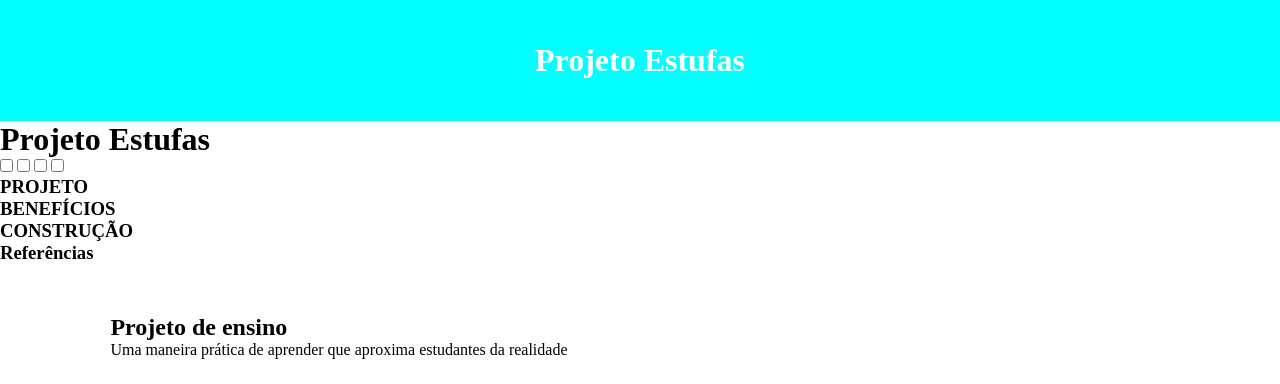
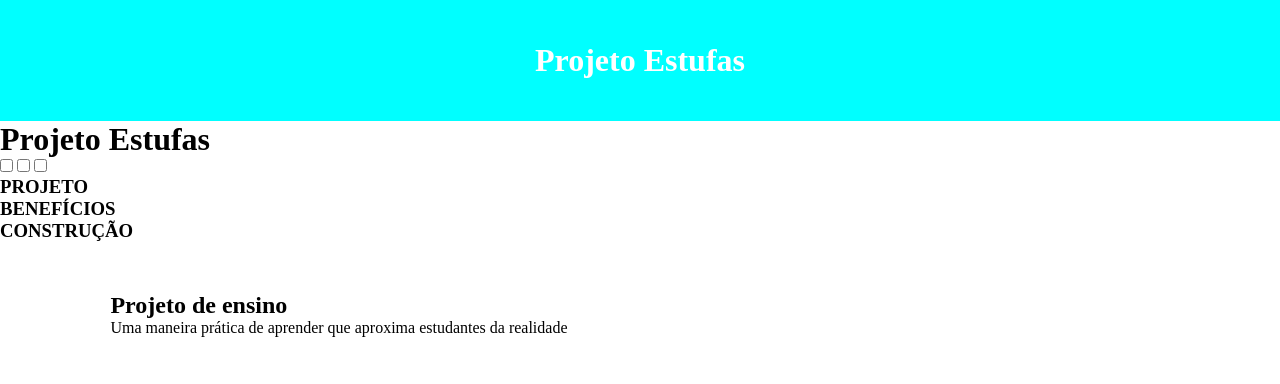
Before and after one commit to Gimazuk/Projeto-E, a plain HTML site: page index.html in a window 1280 px wide. Shown: the top 384 px of the page. Drawn offline with Linux system fonts and the light colour scheme.

Commit message:
Update index.html

```diff
--- a/index.html
+++ b/index.html
@@ -19,7 +19,6 @@
         <input type="checkbox" id="projeto" class="checkbox">
         <input type="checkbox" id="benefícios" class="checkbox">
         <input type="checkbox" id="construção" class="checkbox">
-        <input type="checkbox" id="referências" class="checkbox">
 
         <label for="projeto">
             <h3>PROJETO</h3>
@@ -30,16 +29,12 @@
         <label for="construção">
             <h3>CONSTRUÇÃO</h3>
         </label>
-        <label for="referências">
-            <h3>Referências</h3>
-        </label>
 
 
         <ul class="lista">
             <li class="lista-item"> <a href="#">Projeto</a> </li>
             <li class="lista-item"> <a href="#">Benefícios</a> </li>
             <li class="lista-item"> <a href="#">Construção</a> </li>
-            <li class="lista-item"> <a href="#">Referências</a> </li>
             <li class="lista-item"> <a href="nova-pagina.html">Saiba mais</a> </li>
 
         </ul>
```
